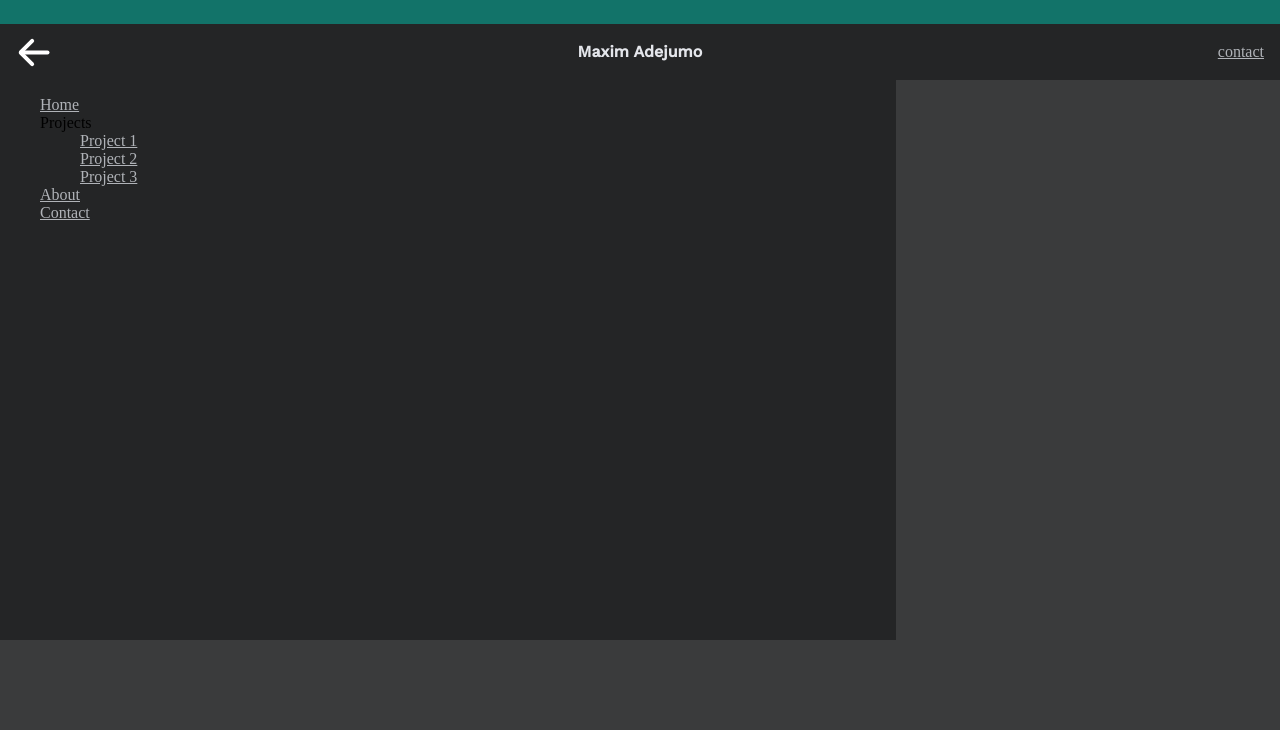
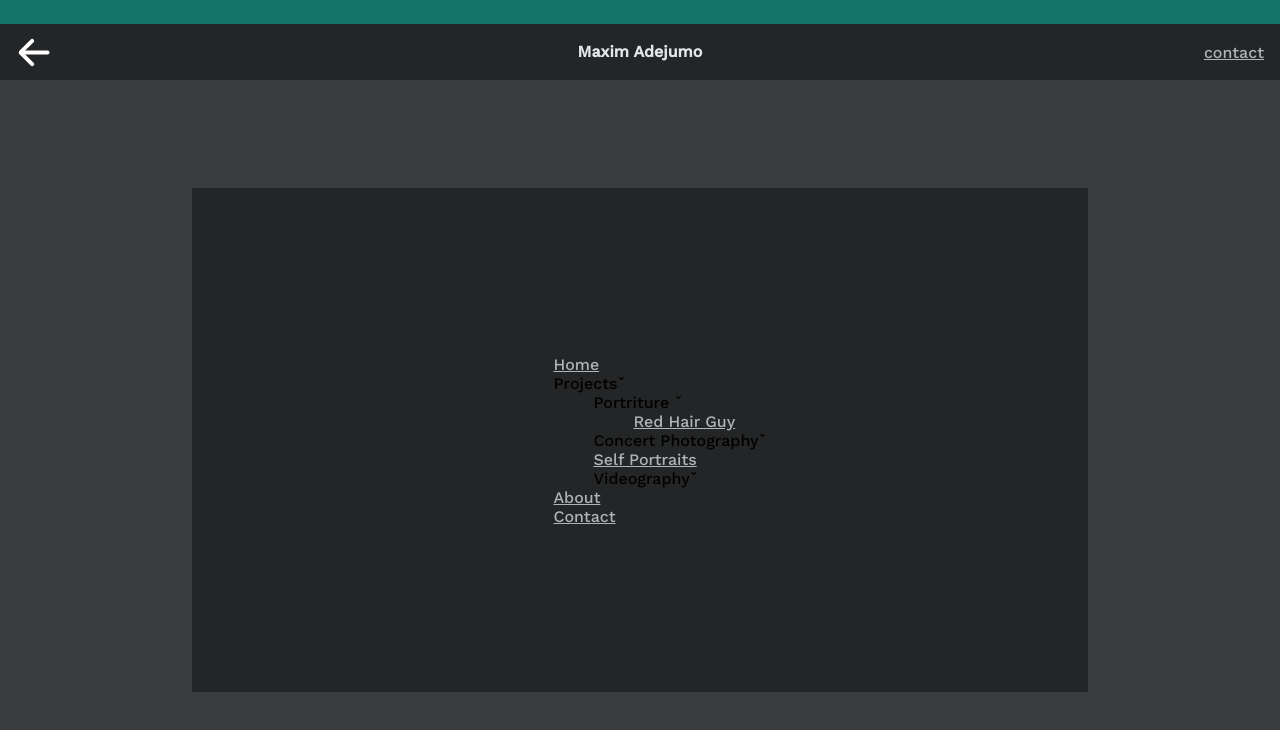
Before and after one commit to maxdahl/spiceguys-portfolio, a plain HTML site: page index.html in a window 1280 px wide. Both pictures are taken after a click on the element 33 px from the left and 52 px from the top of the page. Drawn offline with Linux system fonts and the light colour scheme; files whose address does not match are found by name.

Commit message:
centered menu

```diff
--- a/css/hamburger-menu.css
+++ b/css/hamburger-menu.css
@@ -1,14 +1,16 @@
 nav {
   position: absolute;
   background: var(--bg-color);
-  height: 100vh;
+  height: calc(100vh - 80px);
   z-index: 2;
   top: 80px;
   right: 0;
   left: 0;
-  opacity: 1;
-  overflow: visible;
   display: none;
+
+  /* we add display: flex with javascript */
+  justify-content: center;
+  align-items: center;
 }
 
 nav > div {
@@ -16,8 +18,15 @@ nav > div {
   width: 70%;
   height: 70%;
   display: flex;
+  justify-content: center;
+  align-items: center;
 }
 
 nav ul {
   list-style-type: none;
 }
+
+nav .submenu span::after {
+  content: "ˇ";
+  margin-top: 5px;
+}
--- a/css/style.css
+++ b/css/style.css
@@ -7,7 +7,6 @@
 }
 
 @font-face {
-
   font-family: "WorkSans";
   src: url(../fonts/WorkSans-Medium.ttf) format("truetype");
 }
@@ -20,16 +19,13 @@
 @font-face {
   font-family: "OpenSans";
   src: url(../fonts/OpenSans-Regular.ttf) format("truetype");
-
 }
 
 body {
   margin: 0;
   padding: 0;
   background: var(--bg-color);
-
-  font-family: "Work Sans";
-
+  font-family: "WorkSans";
 }
 
 h1,
@@ -45,7 +41,6 @@ a {
   color: var(--body-text-color);
 }
 
-
 h1 {
   font-family: "WorkSans";
   line-height: 10px;
@@ -57,7 +52,8 @@ h2 {
 }
 
 p {
-  font-family: "OpenSans";}
+  font-family: "OpenSans";
+}
 
 button.scroll-left-button,
 button.scroll-right-button {
@@ -102,5 +98,4 @@ button.scroll-left-button:hover {
 * DESKTOP *
 ***********/
 @media (min-aspect-ratio: 1/1) {
-
 }
--- a/index.html
+++ b/index.html
@@ -40,12 +40,27 @@
         <div>
           <ul>
             <li><a href="index.html">Home</a></li>
-            <li>
+
+            <li class="submenu collapsed">
               <span>Projects</span>
+
               <ul>
-                <li><a href="">Project 1</a></li>
-                <li><a href="">Project 2</a></li>
-                <li><a href="">Project 3</a></li>
+                <li class="submenu collapsed">
+                  <span>Portriture </span>
+                  <ul>
+                    <li><a href="">Red Hair Guy</a></li>
+                  </ul>
+                </li>
+
+                <li class="submenu collapsed">
+                  <span>Concert Photography</span>
+                </li>
+
+                <li><a href="">Self Portraits</a></li>
+
+                <li class="submenu collapsed">
+                  <span>Videography</span>
+                </li>
               </ul>
             </li>
             <li><a href="about.html">About</a></li>
@@ -208,15 +223,11 @@
       </div>
 
       <div class="v-scrolltarget" id="vst-2">
-
         <div class="gallery-header">
           <h2>Concert Photography</h2>
         </div>
 
-
-
         <div class="gallery mobile-gallery-2">
-
           <div class="gallery-w">
             <img
               src="./img/photos//concerts/concert-01/IMG_9454_cropped.jpg"
@@ -248,8 +259,6 @@
             <img src="./img/photos/concerts/concert-03/IMG_7196.jpg" alt="" />
           </div>
         </div>
-
-
 
         <div class="gallery desktop-gallery-2">
           <div class="gallery-m">
@@ -315,7 +324,6 @@
         <div class="gallery desktop-gallery-4"></div>
       </div>
       <button class="scroll-right-button no-mobile">></button>
-
     </main>
 
     <!--
@@ -327,6 +335,5 @@
 
     <script type="module" src="./js/verticalScroll.js"></script>
     <script type="module" src="./js/horizontalScroll.js"></script>
-
   </body>
 </html>
--- a/js/page-header.js
+++ b/js/page-header.js
@@ -7,9 +7,11 @@ burgerMenu.addEventListener("click", (event) => {
 
   if (menuOpen) {
     document.querySelector("header").style.position = "relative";
-    document.querySelector("nav").style.display = "block";
+    document.querySelector("nav").style.display = "flex";
+    document.querySelector("main").style.display = "none";
   } else {
-    document.querySelector("header").style.position = "static";
+    document.querySelector("header").style.position = "fixed";
     document.querySelector("nav").style.display = "none";
+    document.querySelector("main").style.display = "block";
   }
 });
```
